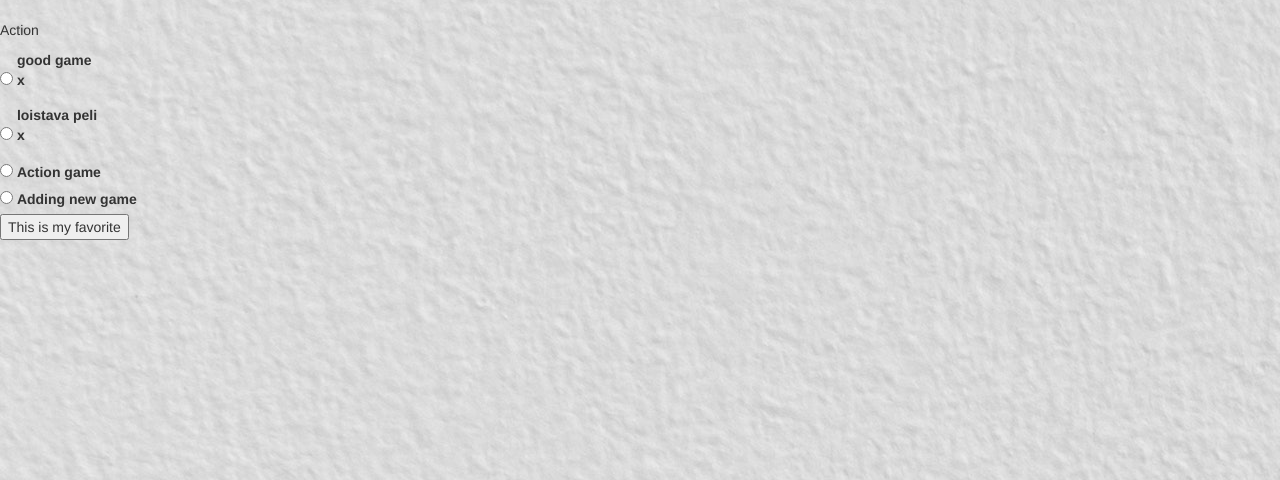
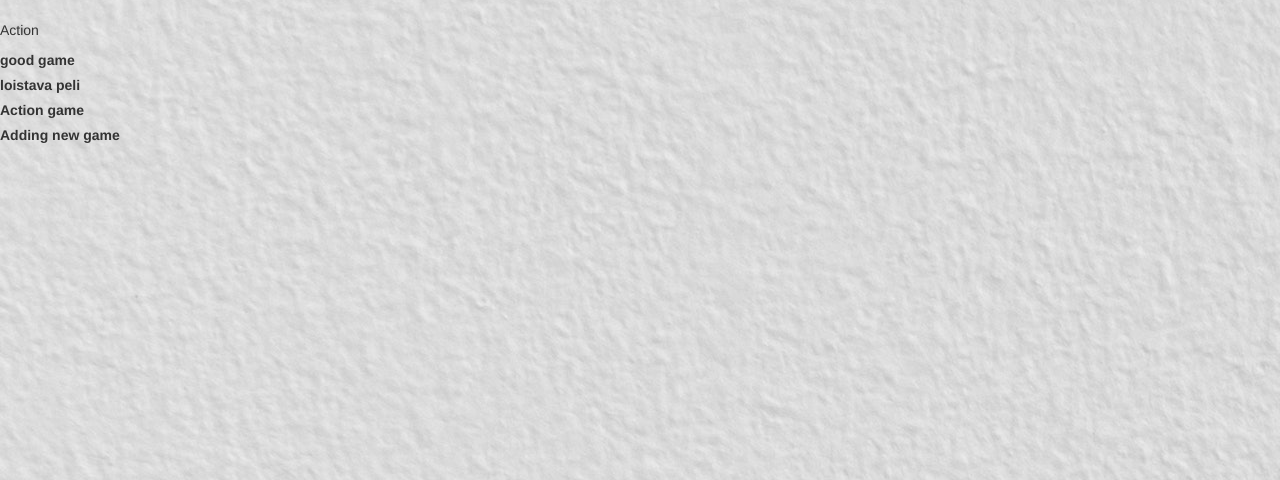
Before and after one commit to nniccolb/DjangoApp, a Django app: page /games/1/ in a window 1280 px wide. Shown: the part 102-582 px from the top of the page. Run offline with Django 3.2, Linux system fonts and the light colour scheme; data comes from the database, SQL or seed files in the repository; both versions use the stored data as it was after the commit; some libraries are stand-ins or nearby versions.

Commit message:
Deleted favorite functionality

```diff
--- a/broject/games/templates/games/categoryView.html
+++ b/broject/games/templates/games/categoryView.html
@@ -11,21 +11,11 @@
   </p>
   {% endif %}
 
-  <form action="{% url 'favorite' category.id %}" method="post">
-    {% csrf_token %}
+  {% csrf_token %}
     {% for game in category.game_set.all %}
-      <input type="radio" id="game{{ forloop.counter}}" name="game" value="{{game.id}}" />
       <label for="game{{ forloop.counter }}">
         {{game.title}}
-        {% if game.favorite %}
-          <p>
-            x
-          </p>
-          {% endif %}
+      </label> <br />
 
-        </label> <br />
-
-        {% endfor %}
-        <input type="submit" value="This is my favorite"/>
-  </form>
+    {% endfor %}
 {% endblock %}
--- a/broject/games/urls.py
+++ b/broject/games/urls.py
@@ -8,5 +8,4 @@ urlpatterns = [
     path('', views.IndexView.as_view(), name='index'),
     path('<pk>/', views.DetailView.as_view(), name='categoryView'),
     path('/add/', views.GameCreate.as_view(), name='game-add'),#Muuta tää kun saadaan view peleille
-    path('<int:category_id>/favorite', views.favorite, name='favorite'),
 ]
--- a/broject/games/views.py
+++ b/broject/games/views.py
@@ -16,20 +16,6 @@ class DetailView(generic.DetailView):
     model = Category
     template_name = 'games/categoryView.html'
 
-def favorite(request, category_id):
-    category = get_object_or_404(Category, pk=category_id)
-    try:
-        selected_game = category.game_set.get(pk=request.POST['game'])
-    except (KeyError, Game.DoesNotExist):
-        return render(request, 'games/categoryView.html', {
-        'category': category,
-        'error_message': "You did not select a valid game",
-        })
-    else:
-        selected_game.favorite = True
-        selected_game.save()
-        return render(request, 'games/categoryView.html',{'category': category})
-
 class GameCreate(CreateView):
     model = Game
     fields = ['category', 'price', 'title', 'source']
```
Also changed, not shown: broject/db.sqlite3.
